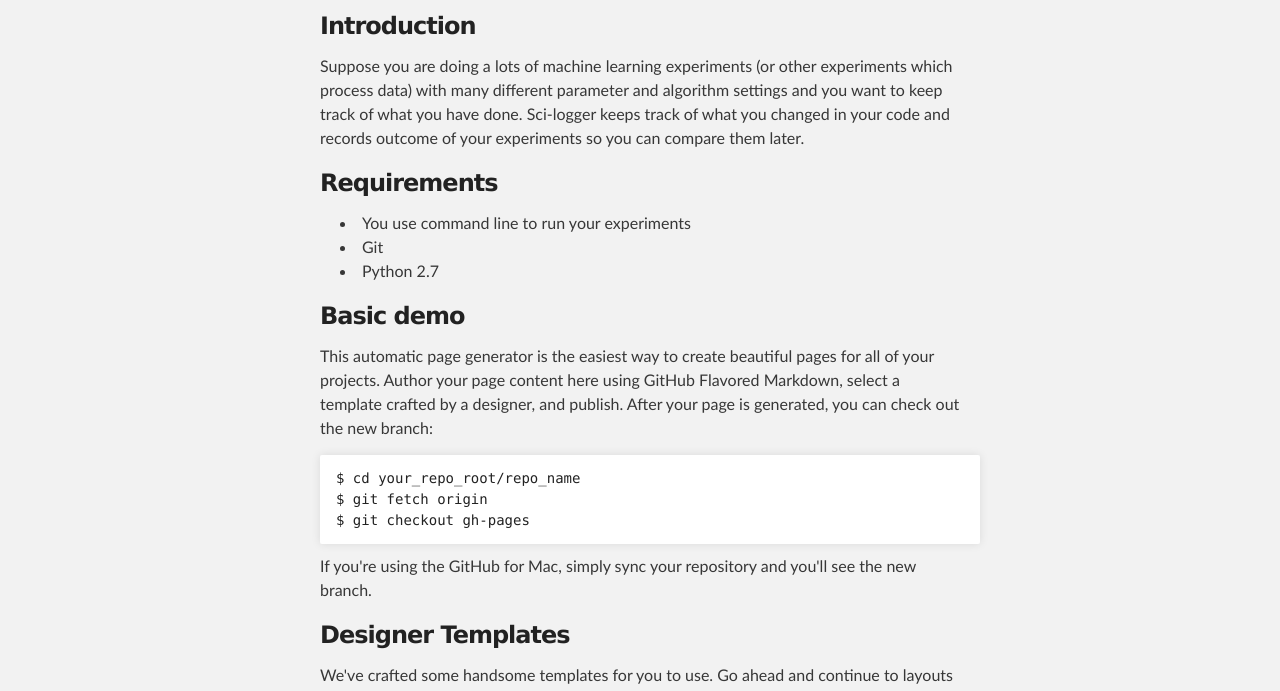
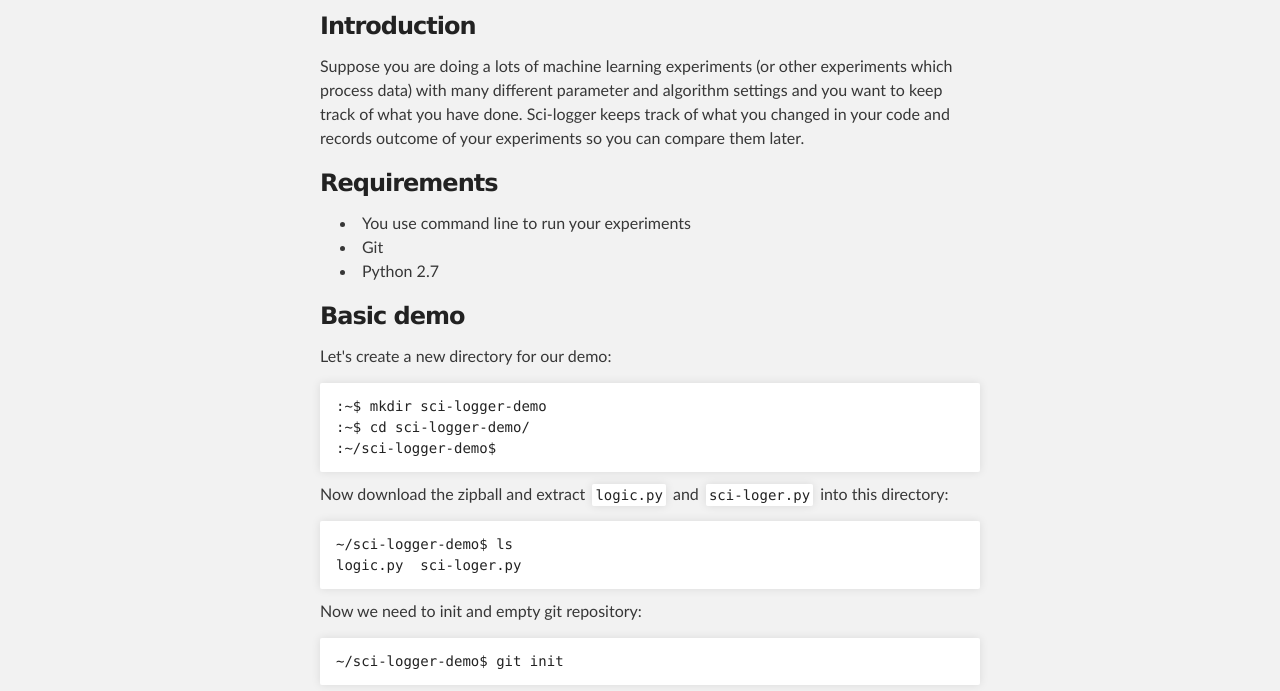
Before and after one commit to black-swan-rational/sci-logger, a plain HTML site: page index.html in a window 1280 px wide. Shown: the part 252-943 px from the top of the page. Drawn offline with Linux system fonts and the light colour scheme.

```diff
--- a/index.html
+++ b/index.html
@@ -49,6 +49,24 @@ compare them later.</p>
 </ul><h3>
 <a name="basic-demo" class="anchor" href="#basic-demo"><span class="octicon octicon-link"></span></a>Basic demo</h3>
 
+<p>Let's create a new directory for our demo:</p>
+
+<pre><code>:~$ mkdir sci-logger-demo
+:~$ cd sci-logger-demo/
+:~/sci-logger-demo$
+</code></pre>
+
+<p>Now download the zipball and extract <code>logic.py</code> and <code>sci-loger.py</code> into this directory:</p>
+
+<pre><code>~/sci-logger-demo$ ls
+logic.py  sci-loger.py
+</code></pre>
+
+<p>Now we need to init and empty git repository:</p>
+
+<pre><code>~/sci-logger-demo$ git init
+</code></pre>
+
 <p>This automatic page generator is the easiest way to create beautiful pages for all of your projects. Author your page content here using GitHub Flavored Markdown, select a template crafted by a designer, and publish. After your page is generated, you can check out the new branch:</p>
 
 <pre><code>$ cd your_repo_root/repo_name
```
Also changed, not shown: params.json (+1 -1 lines).
